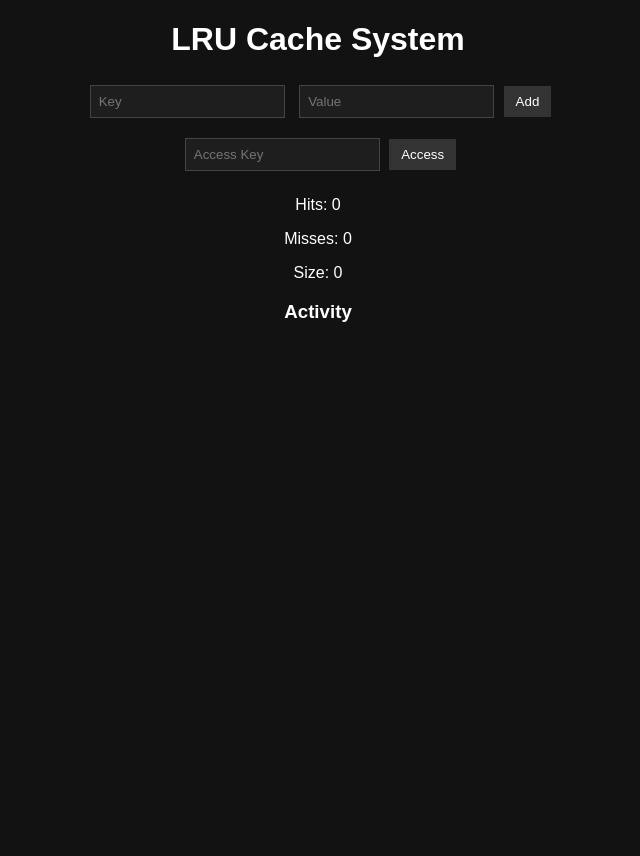
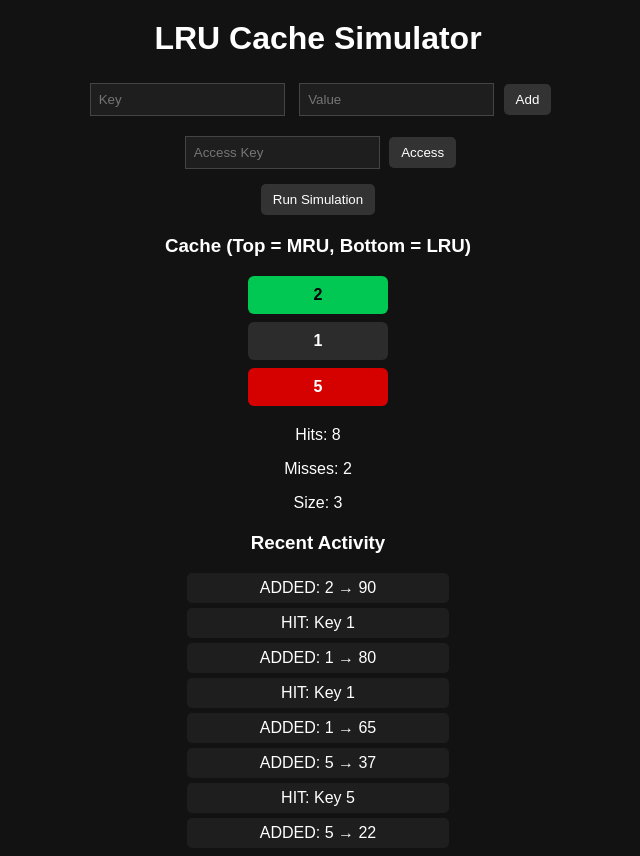
Before and after one commit to Lkarthikeya/LRU-Cache-Visualizer, a Flask app: page / in a window 1280 px wide. Shown: the whole page, without its empty margins (322-962 px from the left). Before the commit the page ends 322 px from the top, so only its background shows below. Run offline with Flask 3, Linux system fonts and the light colour scheme.

Commit message:
LRU Cache Visualizer

```diff
--- a/app.py
+++ b/app.py
@@ -1,5 +1,6 @@
 from flask import Flask, render_template, request, redirect
 from cache import LRUCache
+import random
 
 app = Flask(__name__)
 
@@ -37,5 +38,23 @@ def get():
     return redirect("/")
 
 
+# 🔥 BONUS: AUTO SIMULATION (extra marks)
+@app.route("/simulate")
+def simulate():
+    operations = ["put", "get"]
+
+    for _ in range(10):
+        op = random.choice(operations)
+        key = str(random.randint(1, 5))
+
+        if op == "put":
+            value = str(random.randint(10, 100))
+            cache.put(key, value)
+        else:
+            cache.get(key)
+
+    return redirect("/")
+
+
 if __name__ == "__main__":
     app.run(debug=True)
--- a/cache.py
+++ b/cache.py
@@ -1,44 +1,82 @@
+class Node:
+    def __init__(self, key, value):
+        self.key = key
+        self.value = value
+        self.prev = None
+        self.next = None
+
+
 class LRUCache:
     def __init__(self, capacity):
         self.capacity = capacity
-        self.cache = {}
-        self.order = []
+        self.map = {}
+
+        # Dummy head and tail
+        self.head = Node(0, 0)
+        self.tail = Node(0, 0)
+
+        self.head.next = self.tail
+        self.tail.prev = self.head
+
         self.hits = 0
         self.misses = 0
         self.logs = []
 
+    def remove(self, node):
+        prev = node.prev
+        nxt = node.next
+        prev.next = nxt
+        nxt.prev = prev
+
+    def insert(self, node):
+        node.next = self.head.next
+        node.prev = self.head
+
+        self.head.next.prev = node
+        self.head.next = node
+
     def get(self, key):
-        if key not in self.cache:
+        if key not in self.map:
             self.misses += 1
-            self.logs.insert(0, f"MISS: Key {key} not found")
+            self.logs.insert(0, f"MISS: Key {key}")
             return None
 
-        self.order.remove(key)
-        self.order.append(key)
+        node = self.map[key]
+        self.remove(node)
+        self.insert(node)
+
         self.hits += 1
-        self.logs.insert(0, f"HIT: Accessed key {key}")
+        self.logs.insert(0, f"HIT: Key {key}")
 
-        return self.cache[key]
+        return node.value
 
     def put(self, key, value):
-        if key in self.cache:
-            self.order.remove(key)
+        if key in self.map:
+            self.remove(self.map[key])
 
-        elif len(self.cache) >= self.capacity:
-            lru = self.order.pop(0)
-            del self.cache[lru]
-            self.logs.insert(0, f"EVICTED: Key {lru}")
+        node = Node(key, value)
+        self.insert(node)
+        self.map[key] = node
 
-        self.cache[key] = value
-        self.order.append(key)
+        if len(self.map) > self.capacity:
+            lru = self.tail.prev
+            self.remove(lru)
+            del self.map[lru.key]
+            self.logs.insert(0, f"EVICTED: Key {lru.key}")
+
         self.logs.insert(0, f"ADDED: {key} → {value}")
 
     def get_cache(self):
-        return list(reversed(self.order))  # MRU first
+        result = []
+        curr = self.head.next
+        while curr != self.tail:
+            result.append(curr.key)
+            curr = curr.next
+        return result
 
     def stats(self):
         return {
             "hits": self.hits,
             "misses": self.misses,
-            "size": len(self.cache)
+            "size": len(self.map)
         }
--- /dev/null
+++ b/requirements.txt
@@ -0,0 +1,2 @@
+Flask==3.0.0
+gunicorn
--- a/static/style.css
+++ b/static/style.css
@@ -3,6 +3,10 @@ body {
     text-align: center;
     background: #121212;
     color: white;
+}
+
+h1 {
+    margin-top: 20px;
 }
 
 .controls form {
@@ -23,20 +27,52 @@ button {
     color: white;
     border: none;
     cursor: pointer;
+    border-radius: 5px;
 }
 
+button:hover {
+    background: #555;
+}
+
+/* Cache Blocks */
 .cache {
     margin-top: 20px;
 }
 
 .block {
     width: 120px;
-    margin: 10px auto;
+    margin: 8px auto;
     padding: 10px;
     background: #2c2c2c;
     border-radius: 6px;
+    font-weight: bold;
 }
 
+/* MRU (Top) */
+.mru {
+    background: #00c853;
+    color: black;
+}
+
+/* LRU (Bottom) */
 .lru {
-    background: red;
+    background: #d50000;
 }
+
+/* Stats */
+.stats {
+    margin-top: 20px;
+}
+
+/* Logs */
+.logs {
+    margin-top: 20px;
+}
+
+.logs p {
+    background: #1e1e1e;
+    margin: 5px auto;
+    padding: 6px;
+    width: 250px;
+    border-radius: 5px;
+}
--- a/templates/index.html
+++ b/templates/index.html
@@ -6,7 +6,7 @@
 </head>
 <body>
 
-<h1>LRU Cache System</h1>
+<h1>LRU Cache Simulator</h1>
 
 <div class="controls">
     <form action="/put" method="POST">
@@ -19,12 +19,19 @@
         <input name="getKey" placeholder="Access Key">
         <button type="submit">Access</button>
     </form>
+
+    <a href="/simulate"><button>Run Simulation</button></a>
 </div>
 
-<!-- Cache -->
+<!-- Cache Visualization -->
 <div class="cache">
+    <h3>Cache (Top = MRU, Bottom = LRU)</h3>
+
     {% for key in cache %}
-        <div class="block {% if loop.last %}lru{% endif %}">
+        <div class="block
+            {% if loop.first %}mru{% endif %}
+            {% if loop.last %}lru{% endif %}
+        ">
             {{ key }}
         </div>
     {% endfor %}
@@ -39,8 +46,8 @@
 
 <!-- Logs -->
 <div class="logs">
-    <h3>Activity</h3>
-    {% for log in logs[:5] %}
+    <h3>Recent Activity</h3>
+    {% for log in logs[:8] %}
         <p>{{ log }}</p>
     {% endfor %}
 </div>
```
Also changed, not shown: README.md (added).
